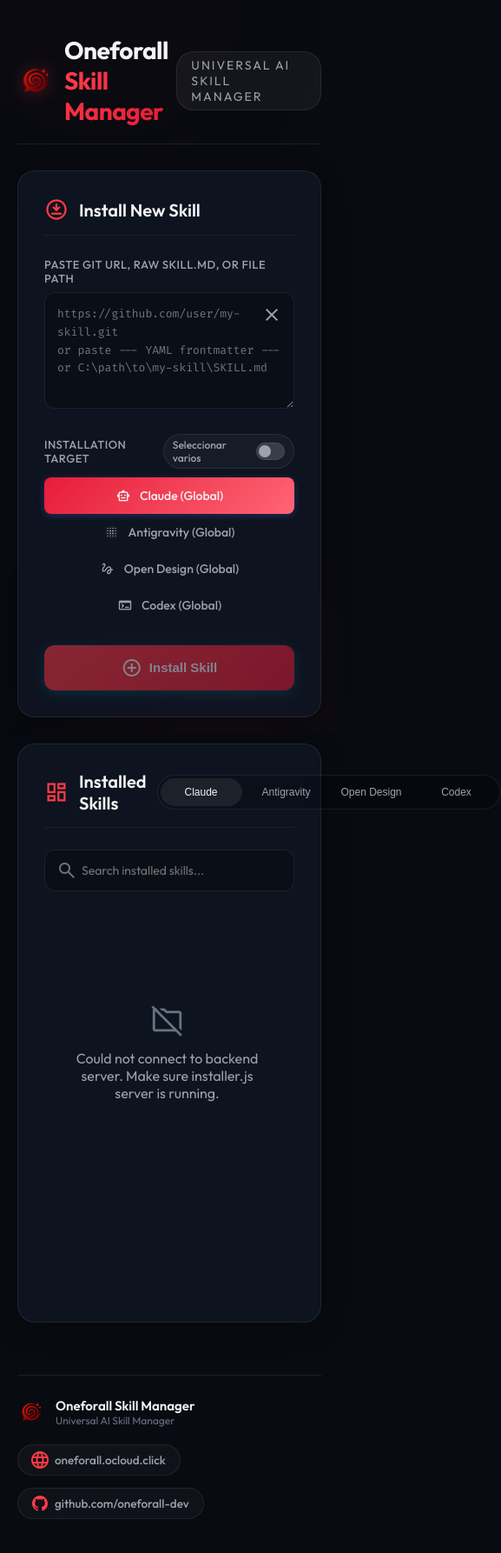
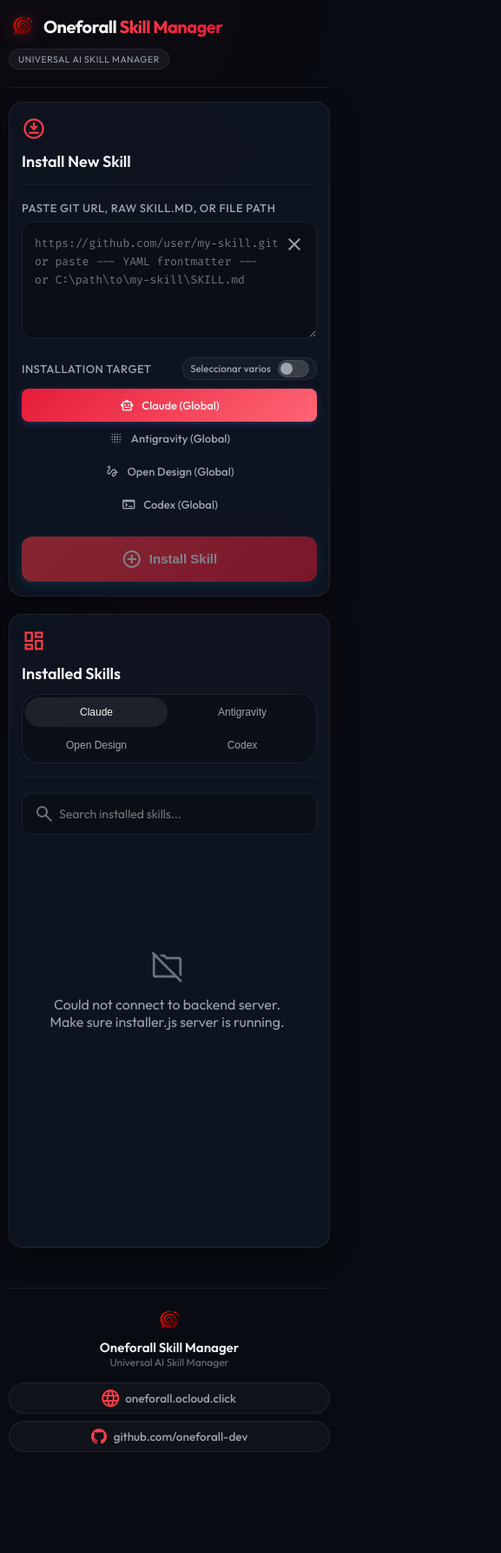
Before and after one commit to oneforall-dev/oneforall-skill-manager, a website: page public/index.html in a window 390 px wide. Shown: the whole page at 87% size, 577 px wide, since content can reach past the window. After the commit the page ends 1704 px from the top, so only its background shows below. Drawn offline with nearby package versions, Linux system fonts and the light colour scheme; no server answers.

Commit message:
style: improve mobile responsive layout and UI elements

```diff
--- a/public/style.css
+++ b/public/style.css
@@ -1217,3 +1217,200 @@ input:checked + .slider:before {
   justify-content: center;
   color: var(--primary-cyan);
 }
+
+/* ==========================================================================
+   Mobile & Responsive Enhancements
+   ========================================================================== */
+
+@media (max-width: 900px) {
+  .dashboard-grid {
+    grid-template-columns: 1fr;
+    gap: 20px;
+  }
+
+  .container {
+    padding: 20px 14px;
+    gap: 20px;
+  }
+
+  .app-header {
+    flex-direction: column;
+    align-items: flex-start;
+    gap: 12px;
+  }
+
+  .app-tagline {
+    font-size: 11px;
+    letter-spacing: 1px;
+    padding: 4px 12px;
+  }
+}
+
+@media (max-width: 600px) {
+  .container {
+    padding: 14px 10px;
+    gap: 16px;
+  }
+
+  .app-header {
+    flex-direction: column;
+    align-items: flex-start;
+    gap: 10px;
+  }
+
+  .logo-area {
+    gap: 8px;
+  }
+
+  .brand-header-logo {
+    width: 32px;
+    height: 32px;
+  }
+
+  .app-header h1 {
+    font-size: 20px;
+  }
+
+  .app-tagline {
+    font-size: 10.5px;
+    letter-spacing: 0.5px;
+    padding: 4px 10px;
+    align-self: flex-start;
+    max-width: 100%;
+    white-space: normal;
+    word-break: break-word;
+  }
+
+  .card {
+    padding: 16px 14px;
+    border-radius: 16px;
+    gap: 18px;
+  }
+
+  .card-header {
+    flex-direction: column;
+    align-items: flex-start;
+    gap: 12px;
+  }
+
+  .card-header h2 {
+    font-size: 18px;
+  }
+
+  .header-actions {
+    width: 100%;
+  }
+
+  /* 2x2 equal grid for tabs on mobile screen */
+  .tab-filters {
+    display: grid;
+    grid-template-columns: 1fr 1fr;
+    gap: 4px;
+    width: 100%;
+  }
+
+  .tab-btn {
+    width: 100%;
+    flex: none;
+    font-size: 12px;
+    padding: 8px 4px;
+    height: 34px;
+  }
+
+  .target-header-row {
+    flex-wrap: wrap;
+    gap: 8px;
+  }
+
+  .toggle-switch-wrapper {
+    padding: 2px 8px;
+  }
+
+  .toggle-label-text {
+    font-size: 11.5px;
+  }
+
+  .checkbox-toggle label, .radio-toggle label {
+    padding: 10px 12px;
+    font-size: 13px;
+    gap: 8px;
+  }
+
+  .skill-card {
+    padding: 14px 12px;
+    gap: 10px;
+  }
+
+  .skill-title {
+    font-size: 15px;
+  }
+
+  .skill-meta {
+    flex-direction: column;
+    align-items: flex-start;
+    gap: 6px;
+  }
+
+  .type-tag {
+    align-self: flex-start;
+  }
+
+  .skill-actions {
+    flex-direction: column;
+    align-items: stretch;
+    gap: 10px;
+  }
+
+  .skill-path {
+    max-width: 100%;
+    font-size: 10px;
+    white-space: nowrap;
+    overflow: hidden;
+    text-overflow: ellipsis;
+  }
+
+  .skill-buttons {
+    display: grid;
+    grid-template-columns: repeat(auto-fit, minmax(80px, 1fr));
+    gap: 6px;
+    width: 100%;
+  }
+
+  .action-btn {
+    justify-content: center;
+    padding: 8px 10px;
+    font-size: 11.5px;
+  }
+
+  .app-footer {
+    flex-direction: column;
+    align-items: center;
+    text-align: center;
+    gap: 16px;
+    padding-top: 20px;
+    padding-bottom: 20px;
+  }
+
+  .footer-brand {
+    flex-direction: column;
+    gap: 6px;
+  }
+
+  .footer-links {
+    flex-direction: column;
+    width: 100%;
+    gap: 8px;
+  }
+
+  .footer-link {
+    width: 100%;
+    justify-content: center;
+  }
+
+  .modal-content {
+    width: 95%;
+    max-height: 92vh;
+    padding: 16px;
+    border-radius: 16px;
+  }
+}
```
